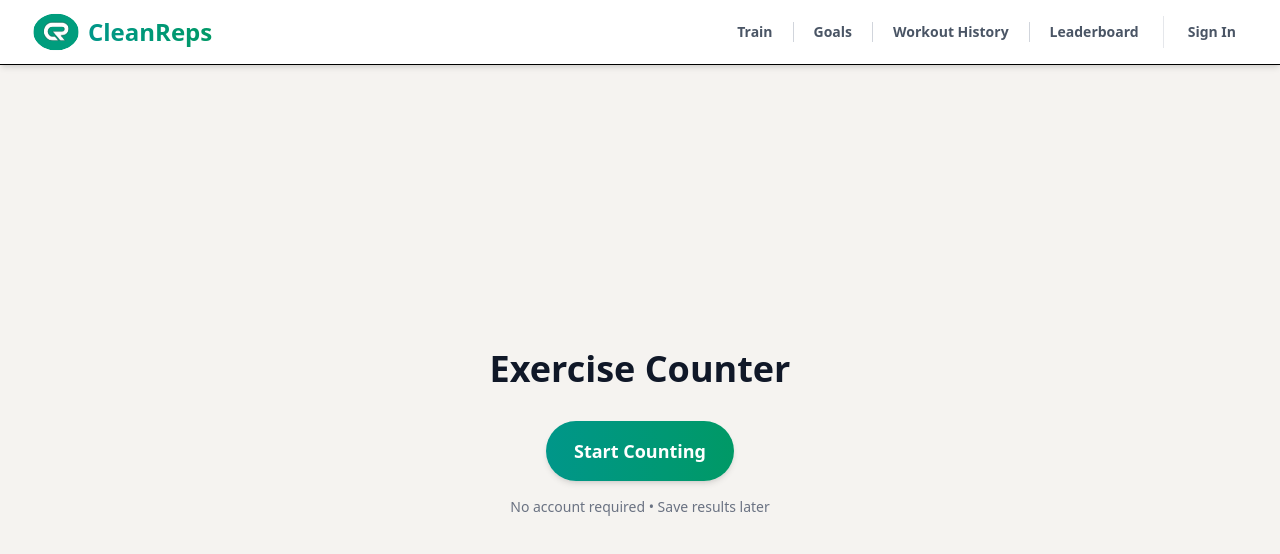
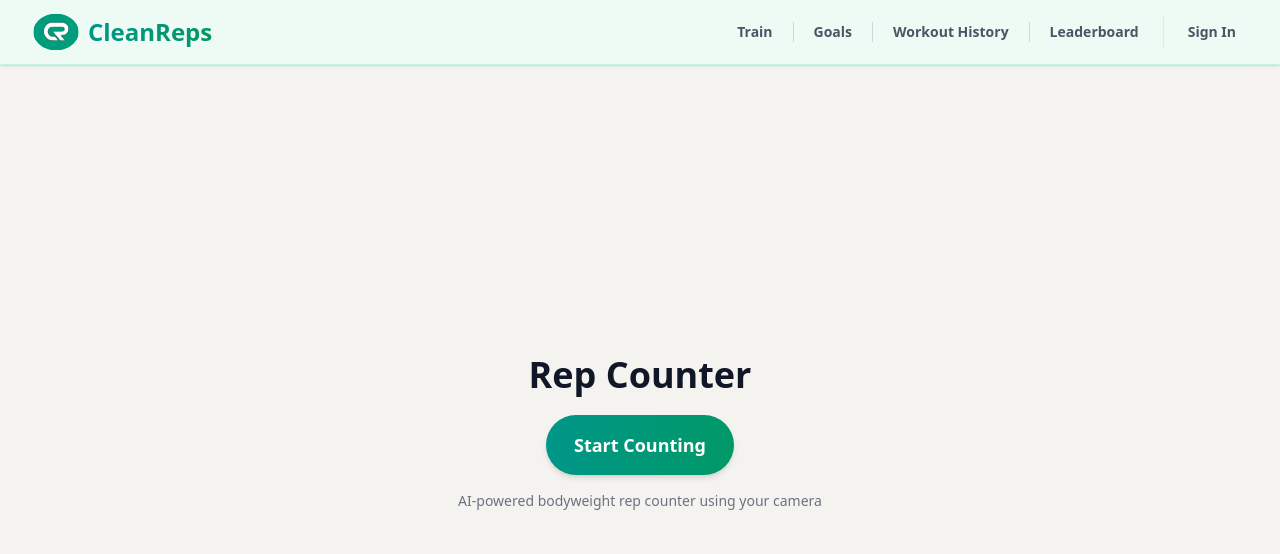
Before and after one commit to bleep333/exercise-counter, a Next.js app: page / in a window 1280 px wide. Shown: the top 554 px of the page. Built offline with nearby package versions, Linux system fonts and the light colour scheme; no server answers.

Commit message:
Update navbar colour

```diff
--- a/app/page.tsx
+++ b/app/page.tsx
@@ -5,10 +5,10 @@ export default function Home() {
     <main className="flex items-center justify-center min-h-[calc(100vh-4rem)] px-4 sm:px-6 lg:px-8">
       <div className="w-full max-w-xl text-center">
         <h1 className="text-3xl sm:text-4xl font-semibold text-gray-900">
-          Exercise Counter
+          Rep Counter
         </h1>
 
-        <div className="mt-8">
+        <div className="mt-5">
           <Link
             href="/counter"
             className="inline-flex items-center justify-center px-7 py-4 rounded-full bg-gradient-to-r from-teal-600 to-emerald-600 text-white text-lg font-semibold shadow-md hover:shadow-lg hover:opacity-95 transition"
@@ -18,7 +18,7 @@ export default function Home() {
         </div>
 
         <p className="mt-4 text-sm text-gray-500">
-          No account required • Save results later
+          AI-powered bodyweight rep counter using your camera
         </p>
       </div>
     </main>
--- a/components/NavBar.tsx
+++ b/components/NavBar.tsx
@@ -34,7 +34,7 @@ export function NavBar() {
   }, [open])
 
   return (
-    <nav className="sticky top-0 z-50 bg-white/95 backdrop-blur-md shadow-md border-b border-beige-300">
+    <nav className="sticky top-0 z-50 bg-emerald-50/80 backdrop-blur-md border-b border-emerald-200/60 shadow-sm">
       <div className="max-w-7xl mx-auto px-4 sm:px-6 lg:px-8">
         <div className="flex justify-between items-center h-16">
           {/* Logo */}
```
